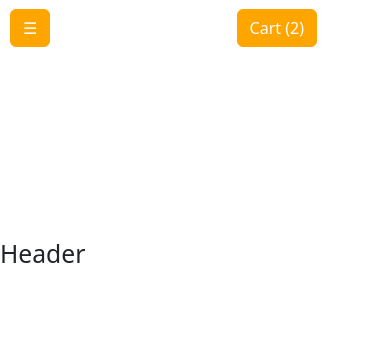
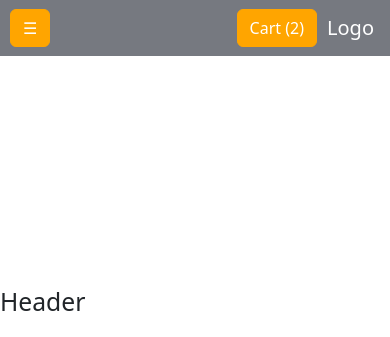
Before and after one commit to serjykalstryke/sonictoolslp, a React (Create React App) app: page / in a window 390 px wide. Shown: the top 337 px of the page. Built offline with nearby package versions, Linux system fonts and the light colour scheme.

Commit message:
tweaked styling for mobile

```diff
--- a/src/components/HeroImage/HeroImage.css
+++ b/src/components/HeroImage/HeroImage.css
@@ -1,11 +1,99 @@
+html,
+body {
+  margin: 0;
+  padding: 0;
+}
+
 .video {
   position: relative;
-  display: block;
-  z-index: 1;
-  padding-bottom: 56.25%; /* for 16:9 aspect ratio */
+  width: 100%;
+  height: 100vh;
   overflow: hidden;
-  z-index: 2;
-  margin-bottom: 5%;
+}
+
+/* Small devices (landscape phones, less than 576px) */
+@media (max-width: 2100.98px) {
+  .video {
+    height: 80vh;
+  }
+}
+
+/* Medium devices (tablets, less than 968px) */
+@media (max-width: 968.98px) {
+  .video {
+    height: 70vh;
+  }
+}
+
+/* Medium devices (tablets, less than 768px) */
+@media (max-width: 900.98px) {
+  .video {
+    height: 40vh;
+  }
+}
+
+/* Small devices (landscape phones, less than 576px) */
+@media (max-width: 1600.98px) {
+  .video {
+    height: 34vh;
+  }
+}
+
+@media (max-width: 1500px) and (orientation: landscape) {
+  .video {
+    height: 80vh;
+    width: 100%;
+  }
+
+  .hero-text {
+    top: 40%;
+    font-size: 30px;
+  }
+}
+
+@media (max-width: 1200px) and (orientation: landscape) {
+  .video {
+    height: 80vh;
+    width: 100%;
+  }
+
+  .hero-text {
+    top: 40%;
+    font-size: 30px;
+  }
+}
+@media (max-width: 1100px) and (orientation: landscape) {
+  .video {
+    height: 75vh;
+    width: 100%;
+  }
+
+  .hero-text {
+    top: 40%;
+    font-size: 30px;
+  }
+}
+
+@media (max-width: 768px) and (orientation: landscape) {
+  .video {
+    height: 80vh;
+  }
+
+  .hero-text {
+    top: 40%;
+    font-size: 28px;
+  }
+}
+
+@media (max-width: 576px) and (orientation: landscape) {
+  .video {
+    height: 26.5vh;
+  }
+
+  .hero-text {
+    top: 40%;
+    font-size: 28px;
+  }
 }
 
 .video-overlay {
@@ -31,10 +119,9 @@
 
 .hero-text {
   position: absolute;
-  top: 55%;
-  left: 40%;
-  transform: translate(-100%, -30%);
-  z-index: 3;
+  top: 45%;
+  left: 10%;
+  z-index: 2;
   text-align: left;
   color: white;
   background: rgba(0, 0, 0, 0.5);
@@ -68,15 +155,15 @@
 }
 
 .scroll-instruction {
-  position: absolute;
+  position: fixed;
   left: 50%;
   transform: translateX(-50%);
-  bottom: 40px; /* Adjust the value as needed */
+  bottom: 40px;
   text-align: center;
   font-size: 18px;
   font-weight: bold;
   color: white;
-  opacity: 1; /* Set initial opacity to 1 */
+  opacity: 1;
   z-index: 5;
   transition: opacity 9s ease-in-out;
 }
@@ -118,12 +205,13 @@
 }
 
 .video-wrapper {
-  position: absolute;
+  position: relative;
   top: 0;
   left: 0;
-  width: 100%;
-  padding-bottom: 56.25%; /* for 16:9 aspect ratio */
-  overflow: hidden;
+  width: 100vw;
+  height: 100%;
+  padding-bottom: 56.25%; /* 16:9 aspect ratio (9 / 16 * 100) */
+  z-index: 1;
 }
 
 .video-fullscreen {
@@ -132,6 +220,7 @@
   left: 0;
   width: 100%;
   height: 100%;
+  object-fit: cover;
 }
 
 @media screen and (max-width: 1800px) {
--- a/src/components/HeroImage/HeroImage.tsx
+++ b/src/components/HeroImage/HeroImage.tsx
@@ -29,7 +29,7 @@ const HeroImage: React.FC = () => {
     };
   }, []);
 
-  const [isAutoplayEnabled, setIsAutoplayEnabled] = useState(false);
+  const [isAutoplayEnabled, setIsAutoplayEnabled] = useState(true);
 
   const handlePlayerReady = (event: any) => {
     const isMobileSafari =
@@ -40,6 +40,7 @@ const HeroImage: React.FC = () => {
       event.target.playVideo();
     } else {
       setIsAutoplayEnabled(true);
+      event.target.playVideo();
     }
   };
 
@@ -47,7 +48,7 @@ const HeroImage: React.FC = () => {
     height: "100%",
     width: "100%",
     playerVars: {
-      autoplay: 1,
+      autoplay: isAutoplayEnabled ? 1 : 0,
       controls: 0,
       loop: 1,
       modestbranding: 1,
@@ -87,7 +88,7 @@ const HeroImage: React.FC = () => {
           }`}
         >
           <p>
-            <span className="bounce">&#8595;</span> Scroll down to learn more{" "}
+            <span className="bounce">&#8595;</span> Scroll down to learn more
             <span className="bounce">&#8595;</span>
           </p>
         </div>
--- a/src/components/NavBar/NavBar.css
+++ b/src/components/NavBar/NavBar.css
@@ -3,7 +3,6 @@
   justify-content: space-between;
   align-items: center;
   width: 60%;
-  transition: background-color 1s ease-in-out;
   z-index: 10;
 }
 
@@ -21,11 +20,3 @@
 .cart-button {
   margin-right: 10px;
 }
-
-.navbar-container.transparent {
-  background-color: transparent;
-}
-
-.navbar-container.dark {
-  background-color: dark;
-}
--- a/src/components/NavBar/NavBar.tsx
+++ b/src/components/NavBar/NavBar.tsx
@@ -29,7 +29,7 @@ const NavigationBar = () => {
   // Calculate transparency based on scroll position
   const transparency = Math.min(scrollPosition / 500, 1);
   const navbarStyle = {
-    backgroundColor: `rgba(0, 0, 0, ${transparency})`, // Adjust color as needed
+    backgroundColor: "#767980",
   };
 
   return (
```
